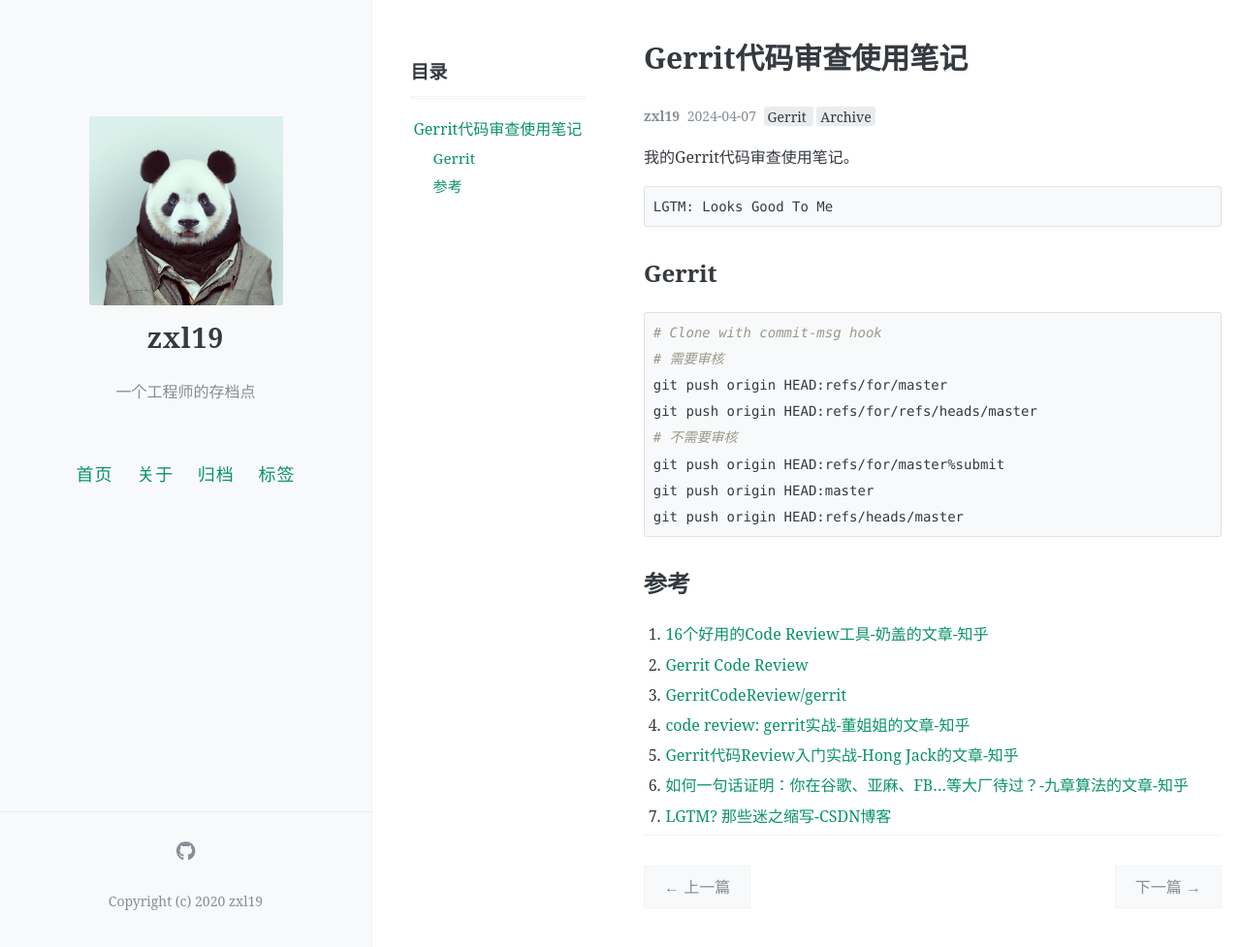
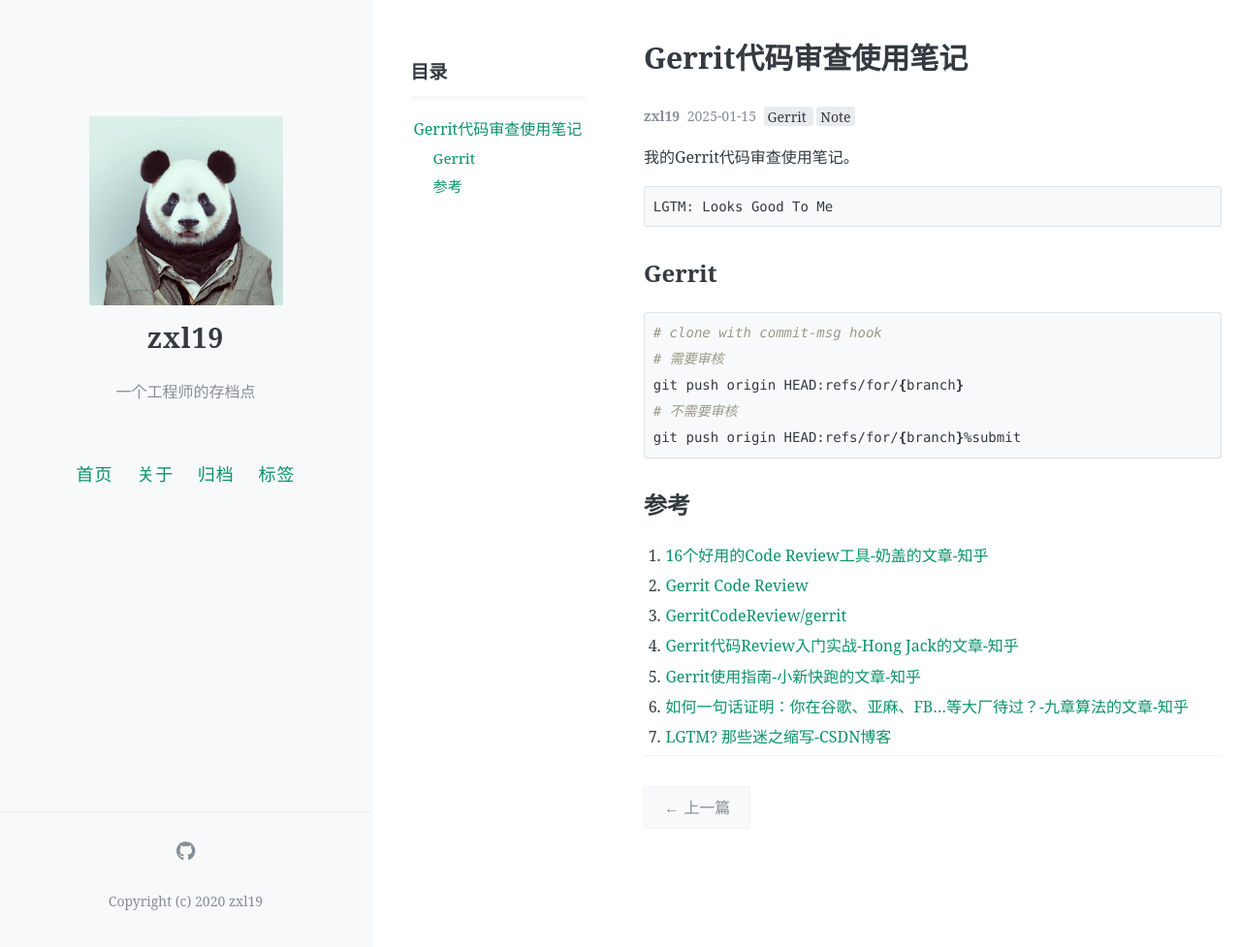
Before and after one commit to zxl19/zxl19.github.io, a Jekyll site: the page built from _posts/2025-01-15-gerrit-code-review.md, in a window 1280 px wide and 977 px high. Shown: the whole window at 97% size. Built offline with Jekyll 4.4.1, drawn with Linux system fonts in a browser that asks for light colours; comment, search, counter and statistics services are not loaded.

Commit message:
Update Posts modified:   _posts/2020-06-08-meme-archive.md modified:   _posts/2021-08-14-git-note.md renamed:    _posts/2024-04-07-gerrit-code-review.md -> _posts/2025-01-15-gerrit-code-review.md

````diff
--- a/_posts/2024-04-07-gerrit-code-review.md
+++ b/_posts/2025-01-15-gerrit-code-review.md
@@ -1,9 +1,9 @@
 ---
 layout: post
 title: Gerrit代码审查使用笔记
-date: 2024-04-07
+date: 2025-01-15
 author: zxl19
-tags: [Gerrit, Archive]
+tags: [Gerrit, Note]
 comments: true
 toc: true
 pinned: false
@@ -20,14 +20,11 @@ LGTM: Looks Good To Me
 ## Gerrit
 
 ```shell
-# Clone with commit-msg hook
+# clone with commit-msg hook
 # 需要审核
-git push origin HEAD:refs/for/master
-git push origin HEAD:refs/for/refs/heads/master
+git push origin HEAD:refs/for/{branch}
 # 不需要审核
-git push origin HEAD:refs/for/master%submit
-git push origin HEAD:master
-git push origin HEAD:refs/heads/master
+git push origin HEAD:refs/for/{branch}%submit
 ```
 
 ## 参考
@@ -35,7 +32,7 @@ git push origin HEAD:refs/heads/master
 1. [16个好用的Code Review工具-奶盖的文章-知乎](https://zhuanlan.zhihu.com/p/103592147)
 2. [Gerrit Code Review](https://www.gerritcodereview.com)
 3. [GerritCodeReview/gerrit](https://github.com/GerritCodeReview/gerrit)
-4. [code review: gerrit实战-董姐姐的文章-知乎](https://zhuanlan.zhihu.com/p/69311610)
-5. [Gerrit代码Review入门实战-Hong Jack的文章-知乎](https://zhuanlan.zhihu.com/p/21482554)
+4. [Gerrit代码Review入门实战-Hong Jack的文章-知乎](https://zhuanlan.zhihu.com/p/21482554)
+5. [Gerrit使用指南-小新快跑的文章-知乎](https://zhuanlan.zhihu.com/p/714447850)
 6. [如何一句话证明：你在谷歌、亚麻、FB…等大厂待过？-九章算法的文章-知乎](https://zhuanlan.zhihu.com/p/79771262)
 7. [LGTM? 那些迷之缩写-CSDN博客](https://blog.csdn.net/misayaaaaa/article/details/102684348)
````
Also changed, not shown: _posts/2020-06-08-meme-archive.md (+4 -3 lines), _posts/2021-08-14-git-note.md (+2 -0 lines).
